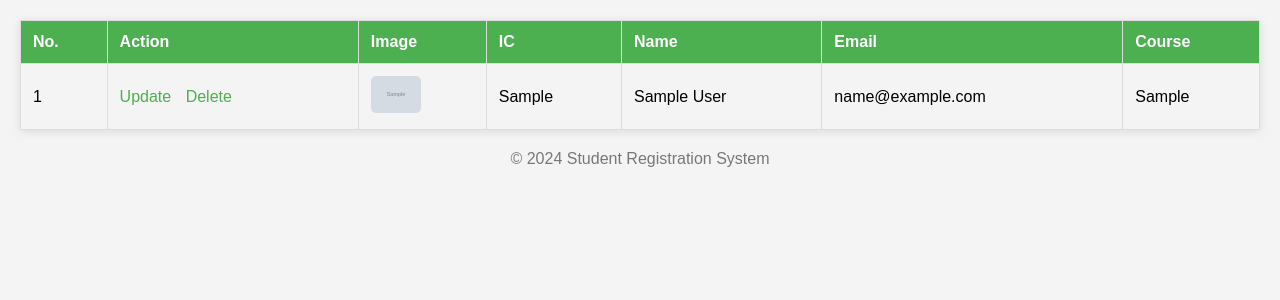
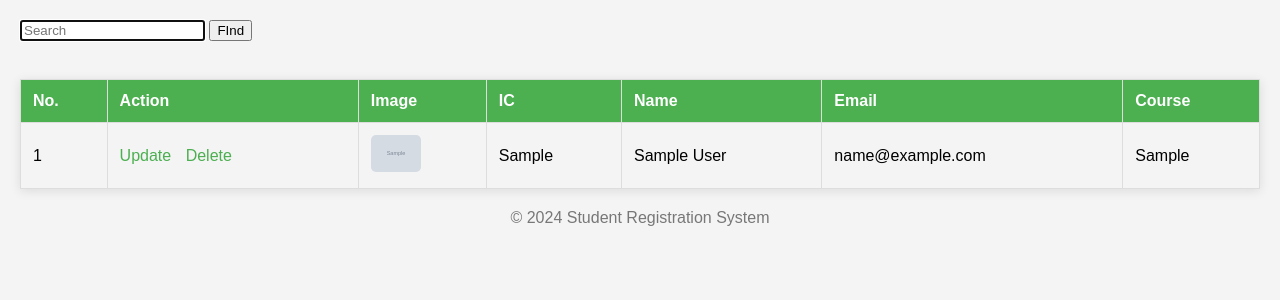
Before and after one commit to Izz-Muiz/php_training, a PHP site: page / in a window 1280 px wide. Shown: the part 118-418 px from the top of the page. Run offline with PHP 8.4, Linux system fonts and the light colour scheme; tables that the repository leaves empty or names only in its code hold one stand-in row (values such as "Sample post"); grey boxes marked "Sample" are stand-in pictures.

Commit message:
new : searching feature

```diff
--- a/spp/function.php
+++ b/spp/function.php
@@ -84,4 +84,14 @@ function deleteStudent($id) {
     mysqli_query($conn, $delete);
     return mysqli_affected_rows($conn);
 }
+
+function find($search) {
+    $query = "SELECT * FROM students WHERE
+                name LIKE '%$search%'
+                OR ic LIKE '%$search%'
+                OR email LIKE '%$search%'
+                OR course LIKE '%$search%'";
+    return query($query);
+}
+
 ?>
--- a/spp/index.php
+++ b/spp/index.php
@@ -3,7 +3,11 @@
 require "function.php";
 
 // Fetch students data from the database
-$students = query("SELECT * FROM students");
+$students = query("SELECT * FROM students ORDER BY name ASC");
+
+if (isset($_POST["find"])) {
+    $students = find($_POST["search"]);
+}
 ?>
 
 <!DOCTYPE html>
@@ -21,6 +25,11 @@ $students = query("SELECT * FROM students");
     </header>
 
     <main>
+        <form action="" method="post">
+            <input type="text" name="search" id="search" autofocus placeholder="Search" autocomplete="off">
+            <button type="submit" name="find">FInd</button>
+        </form>
+        <br>
         <table border="1" cellpadding="10" cellspacing="0">
             <thead>
                 <tr>
```
